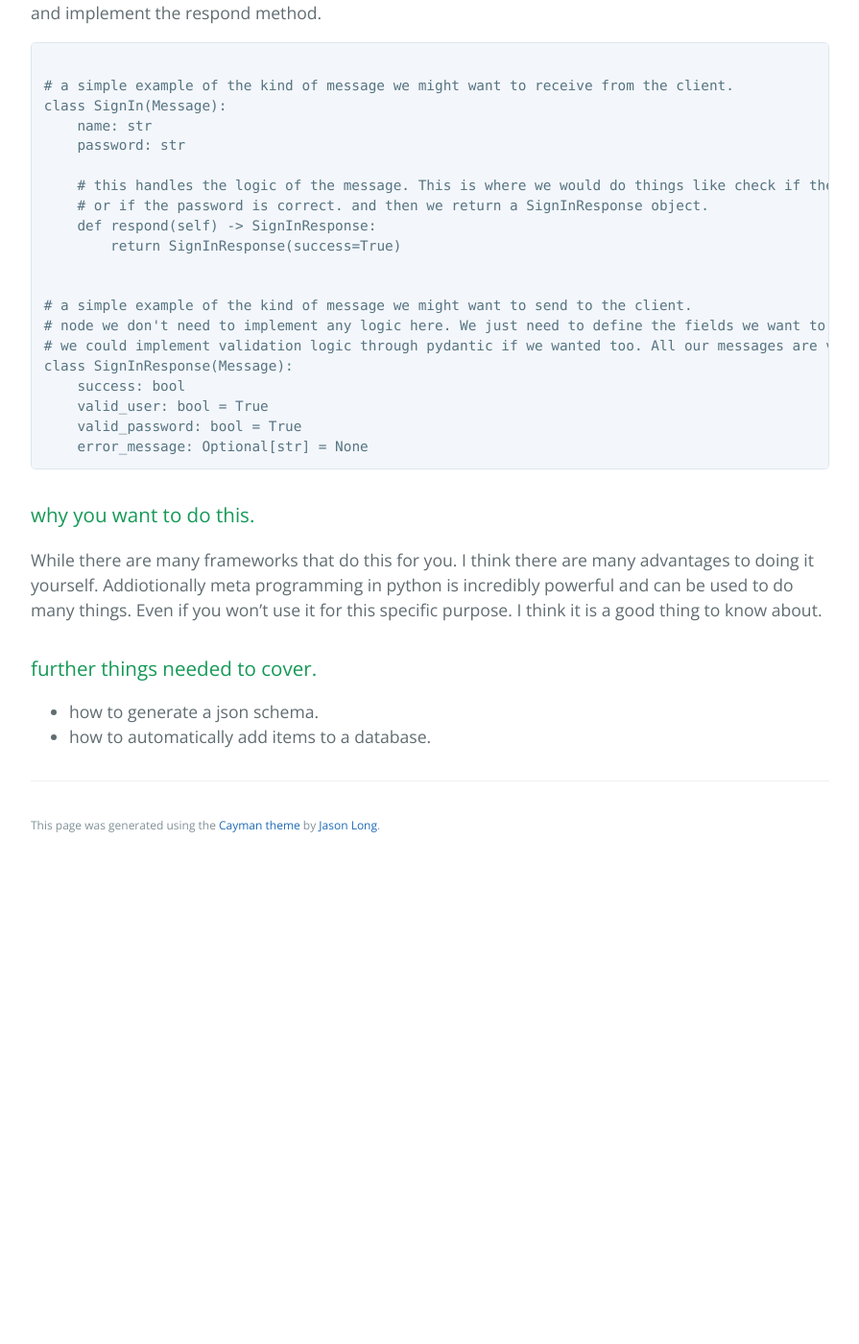
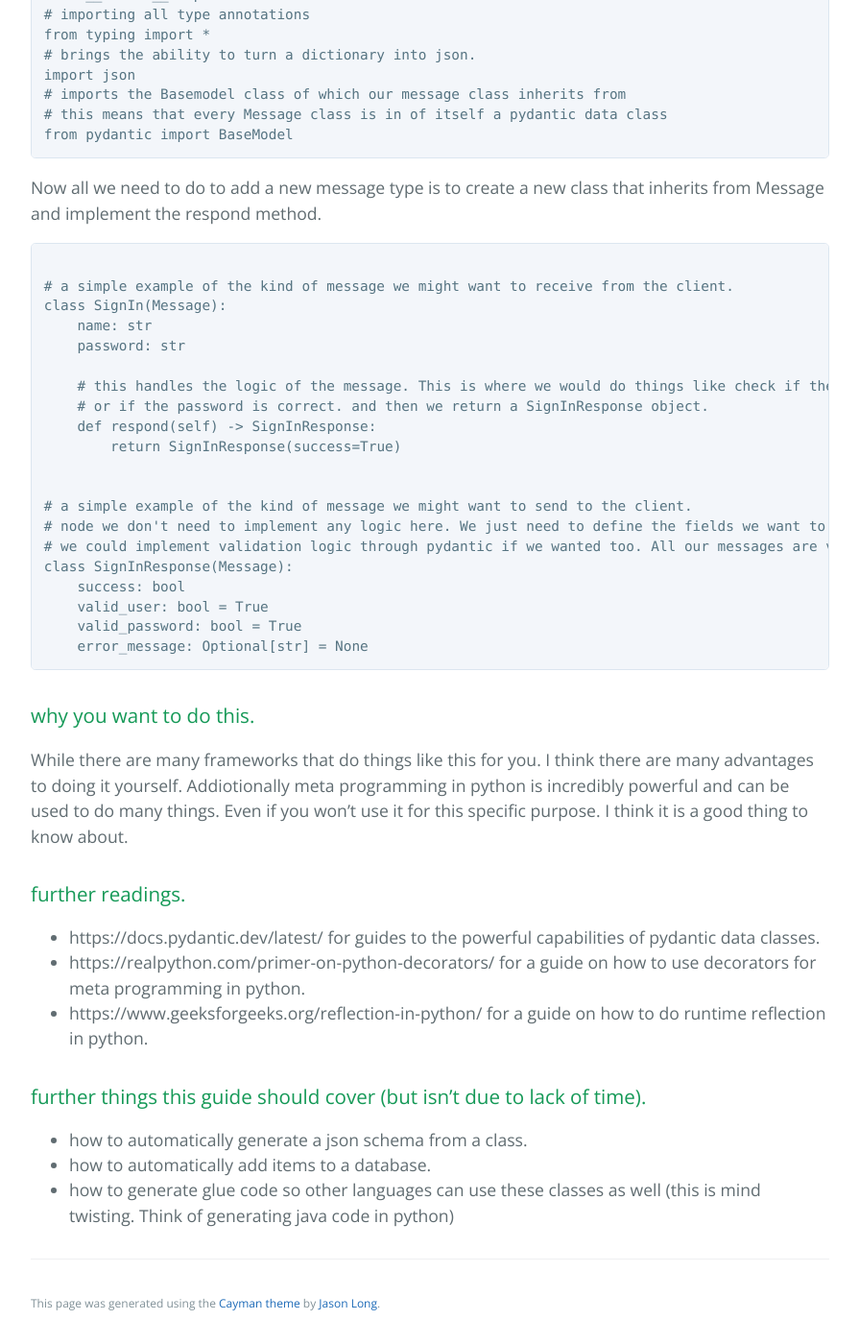
Before and after one commit to learning-software-engineering/learning-software-engineering.github.io, a Jekyll site: the page built from Topics/Tech_Stacks/Metaprogramming.md, in a window 1280 px wide and 1400 px high, scrolled down 2619 px. Shown: the whole window at 96% size, without its empty margins (192-1087 px from the left). Built offline with Jekyll 4.4.1, drawn with Linux system fonts in a browser that asks for light colours; our own code applies the rules of GitHub Pages for plain Markdown files; before the commit the page ends 3521 px from its top, so only the background shows below that; some of the changed text lies outside the part shown.

Commit message:
Update Metaprogramming.md
fixed some parts

````diff
--- a/Topics/Tech_Stacks/Metaprogramming.md
+++ b/Topics/Tech_Stacks/Metaprogramming.md
@@ -1,4 +1,4 @@
-### goal
+### Goal for the article
 In this guide, we'll explore the utilization of metaprogramming
 in Python to create a simple server architecture for handling messages between clients and a server.
 The core concept involves using a base class, Message,
@@ -8,7 +8,7 @@
 
 ### JSON Schema
 
-Every class is serialized to JSON in the following manner.
+Every class is serialized into JSON in the following manner.
 
 ```json
 {
@@ -42,7 +42,10 @@
 The magic happens in the message class from which all other message types inherit.
 
 ```python
-
+# note that message inherits from Basemodel. Which is a pydantic data class
+# this gives us many additionally powers in our message class
+# such as validation as well as easy JSON serialization.
+# Note it does force us to define classes while using types.
 class Message(BaseModel):
     #this is the method that generates the json serialization.
     # for example class SignIn(username: str, password: str) would return
@@ -51,6 +54,7 @@
         # we find the name of the class through the __class__ attribute.
         name = self.__class__.__name__
         # we convert the class to a dictionary using the model_dump method.
+        # this method is a part of every pydantic DataClass.
         data = self.model_dump_json()
         # then we add the class name as a key to the dictionary. and convert the dictionary to json.
         return json.dumps({name: data})
@@ -85,24 +89,30 @@
 
 ```python
     while True:
-        json: str = server.get_json()
-        # we convert the json to a Message object using the from_json_message method.
-        message_as_cls: Message = Message.from_json_message(json)
-        # we use dynamic dispatch to call the respond method of the Message object.
-        response_as_cls: Message = message_as_cls.respond()
-        # we convert the response to json and send it back to the client.
-        response_json = response_cls.to_json_message()
-        server.send_json(response_json)
+        # make sure to wrap everything in a try block because every single method here can fail with
+        # an exception
+        try:
+            json: str = server.get_json()
+            # we convert the json to a Message object using the from_json_message method.
+            message_as_cls: Message = Message.from_json_message(json)
+            # we use dynamic dispatch to call the respond method of the Message object.
+            response_as_cls: Message = message_as_cls.respond()
+            # we convert the response to json and send it back to the client.
+            response_json = response_cls.to_json_message()
+            server.send_json(response_json)
 ```
 
 remember to import at the top of the file.
 
 ```python
+# this is to make defining classes that reference each other's type in a recursive manner possible.
 from __future__ import annotations
-from datetime import datetime
+# importing all type annotations
 from typing import *
+# brings the ability to turn a dictionary into json.
 import json
-
+# imports the Basemodel class of which our message class inherits from
+# this means that every Message class is in of itself a pydantic data class
 from pydantic import BaseModel
 ```
 
@@ -133,10 +143,16 @@
 
 ### why you want to do this.
 
-While there are many frameworks that do this for you. I think there are many advantages to doing it yourself.
+While there are many frameworks that do things like this for you. I think there are many advantages to doing it yourself.
 Addiotionally meta programming in python is incredibly powerful and can be used to do many things.
 Even if you won't use it for this specific purpose. I think it is a good thing to know about.
-### further things needed to cover.
 
-- how to generate a json schema.
+### further readings.
+- https://docs.pydantic.dev/latest/ for guides to the powerful capabilities of pydantic data classes.
+- https://realpython.com/primer-on-python-decorators/ for a guide on how to use decorators for meta programming in python.
+- https://www.geeksforgeeks.org/reflection-in-python/ for a guide on how to do runtime reflection in python.
+
+### further things this guide should cover (but isn't due to lack of time).
+- how to automatically generate a json schema from a class.
 - how to automatically add items to a database.
+- how to generate glue code so other languages can use these classes as well (this is mind twisting. Think of generating java code in python)
````
Also changed, not shown: other parts of Topics/Tech_Stacks/Metaprogramming.md (+4 -4 lines).
